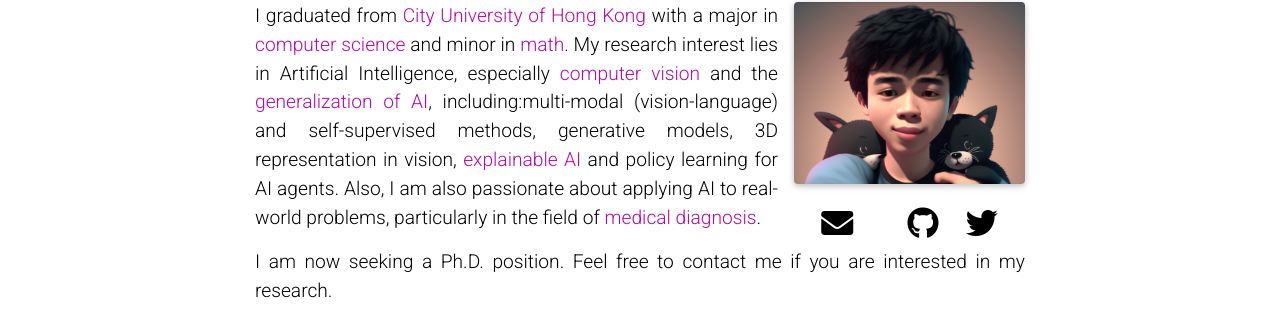
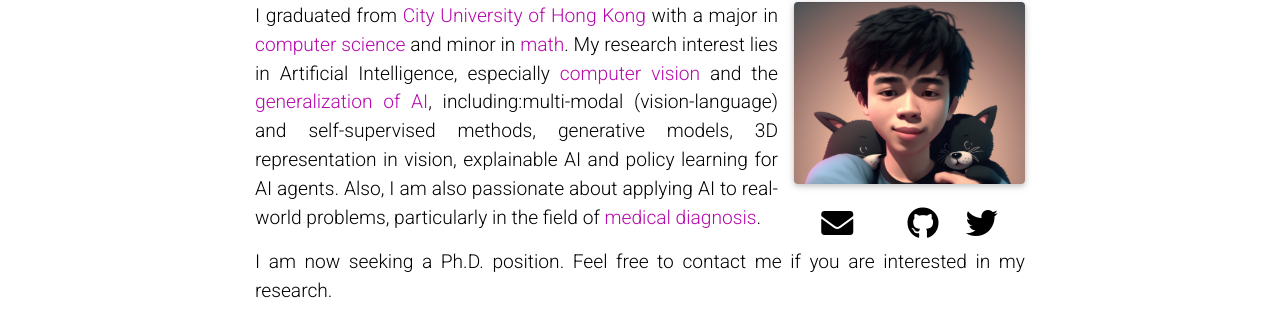
Before and after one commit to dddraxxx/dddraxxx.github.io, a Jekyll site: the page built from _pages/about.md, in a window 1280 px wide and 1025 px high. Shown: the part 167-494 px from the top of the window. Built offline with Jekyll 4.4.1, drawn with Linux system fonts in a browser that asks for light colours; full-size pictures stand in for the smaller copies a plugin makes; emoji names are drawn with the system emoji font; comment, search, counter and statistics services are not loaded; a style sheet for code colours, icons or effects is not loaded.

```diff
--- a/_pages/about.md
+++ b/_pages/about.md
@@ -18,6 +18,6 @@ selected_papers: true # includes a list of papers marked as "selected={true}"
 social: true  # includes social icons at the bottom of the page
 ---
 
-I graduated from [City University of Hong Kong]() with a major in [computer science]() and minor in [math](). My research interest lies in Artificial Intelligence, especially [computer vision]() and the [generalization of AI](), including:multi-modal (vision-language) and self-supervised methods, generative models, 3D representation in vision, [explainable AI]() and policy learning for AI agents. Also, I am also passionate about applying AI to real-world problems, particularly in the field of [medical diagnosis]().
+I graduated from [City University of Hong Kong]() with a major in [computer science]() and minor in [math](). My research interest lies in Artificial Intelligence, especially [computer vision]() and the [generalization of AI](), including:multi-modal (vision-language) and self-supervised methods, generative models, 3D representation in vision, explainable AI and policy learning for AI agents. Also, I am also passionate about applying AI to real-world problems, particularly in the field of [medical diagnosis]().
 
 I am now seeking a Ph.D. position. Feel free to contact me if you are interested in my research.
```
